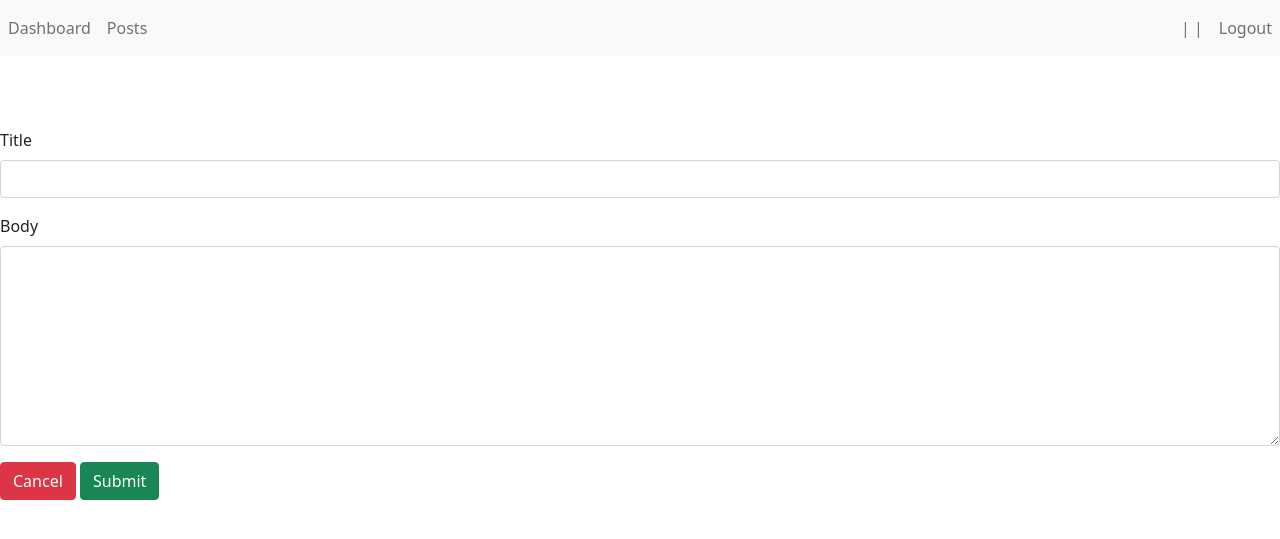
After one commit to jayditch1998/BlogZilla, a Laravel app: template resources/views/author/edit-post.blade.php in a window 1280 px wide. The commit adds this page. Shown: the top 539 px of the page. Run offline with Laravel 8, Linux system fonts and the light colour scheme; the template is opened without the code that fills it, so the values that code supplies are empty; settings files or empty folders that the repository lacks are supplied.

```diff
--- /dev/null
+++ b/resources/views/author/edit-post.blade.php
@@ -0,0 +1,21 @@
+@extends('author.layouts.app')
+@section('title', 'Edit Post | Author')
+@section('content')
+<br>
+<br>
+<br>
+<form action="{{route('author-post-edit-post')}}" method="POST">
+@csrf
+  <div class="mb-3">
+      <input type = "hidden" value="{{$post->id}}" name="id">
+    <label for="exampleInputEmail1" class="form-label">Title</label>
+    <input type="text" name="title" class="form-control" id="exampleInputEmail1" aria-describedby="emailHelp" value="{{$post->title}}">
+  </div>
+  <div class="mb-3">
+    <label for="exampleInputPassword1" class="form-label">Body</label>
+    <textarea type="text" name="body" class="form-control" id="exampleInputPassword1" style="height:200px;">{{$post->body}}</textarea>
+  </div>
+  <a class="btn btn-danger" href="{{ url()->previous() }}">Cancel</a>
+  <button onclick="return confirm('Are you sure?')" type="submit" class="btn btn-success">Submit</button>
+</form>
+@endsection
--- a/resources/views/author/posts.blade.php
+++ b/resources/views/author/posts.blade.php
@@ -21,9 +21,9 @@
       <td>{{$post->body}}</td>
       <td>{{date('M d Y h:i a', strtotime($post->created_at));}}</td>
       <td>
-        <a href="{{route('admin-edit-post', $post->id)}}" class="btn btn-primary btn-sm">View</a>
-        <a href="{{route('admin-edit-post', $post->id)}}" class="btn btn-primary btn-sm">Edit</a>
-        <a href="{{route('admin-delete-post', $post->id)}}" class="btn btn-primary btn-sm">Delete</a>
+        <a href="{{route('admin-edit-post', $post->id)}}" class="btn btn-success btn-sm">View</a>
+        <a href="{{route('author-edit-post', $post->id)}}" class="btn btn-primary btn-sm">Edit</a>
+        <a href="{{route('author-delete-post', $post->id)}}" onclick="return confirm('Are you sure?')" class="btn btn-danger btn-sm">Delete</a>
     </td>
     </tr>
     @endforeach
--- a/routes/web.php
+++ b/routes/web.php
@@ -56,5 +56,8 @@ Route::name('author-')->middleware(['author'])->prefix('author')->group(function
     Route::get('/posts', [AuthorController:: class, 'posts'])->name('posts');
     Route::get('add/post', [AuthorController:: class, 'addPost'])->name('add-post');
     Route::post('/post-add-post', [AuthorController:: class, 'postAddPost'])->name('post-add-post');
+    Route::get('/edit-post/{id}', [AuthorController:: class, 'editPost'])->name('edit-post');
+    Route::post('/post-edit-post', [AuthorController:: class, 'postUpdatePost'])->name('post-edit-post');
+    Route::get('/post/delete/{id}', [AuthorController:: class, 'deletePost'])->name('delete-post');
 
 });
```
Also changed, not shown: app/Http/Controllers/admin/AuthorController.php (+26 -0 lines).
